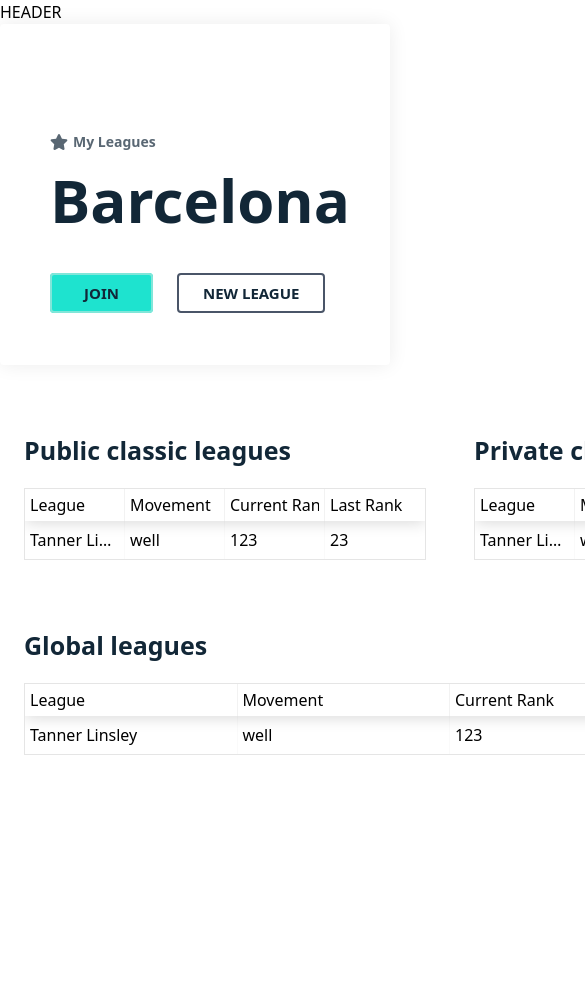
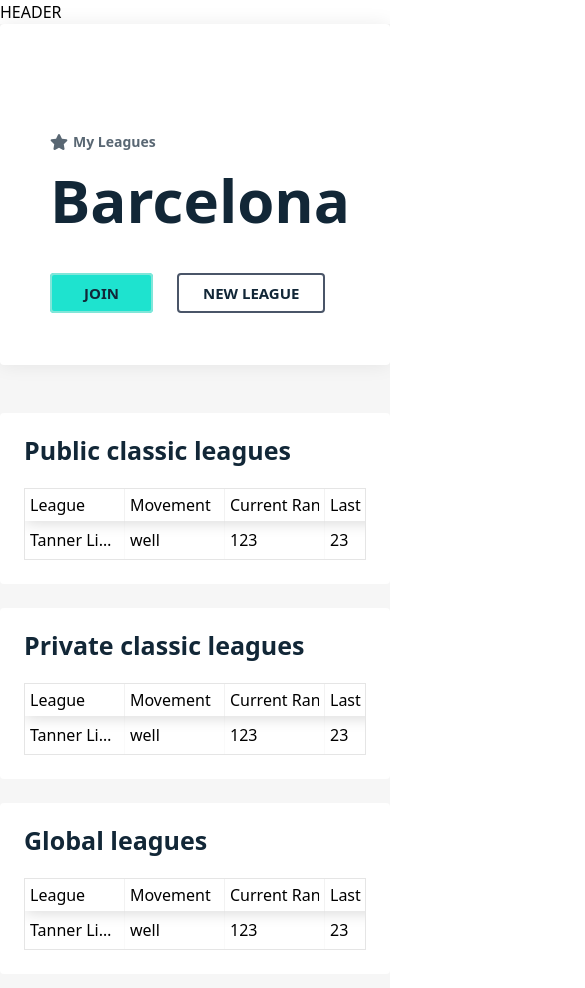
Before and after one commit to BinaryStudioAcademy/bsa-2019-fantasy, a React (Create React App) app in the folder client/: page /leagues in a window 390 px wide. Shown: the top 988 px of the page, 585 px wide, since content can reach past the window. Before the commit the page ends 844 px from the top, so only its background shows below. Built offline with nearby package versions, Linux system fonts and the light colour scheme.

Commit message:
fix league tables layout

```diff
--- a/client/src/components/Leagues/LeagueTables/styles.scss
+++ b/client/src/components/Leagues/LeagueTables/styles.scss
@@ -6,18 +6,24 @@
     }
 }
 
-.league-table[id="0"] {
+.league-table[id='0'] {
     grid-area: public;
-    border-top-left-radius: 0;
-    border-bottom-left-radius: 0
+
+    @media screen and (min-width: 1024px) {
+        border-top-left-radius: 0;
+        border-bottom-left-radius: 0;
+    }
 }
 
-.league-table[id="1"] {
+.league-table[id='1'] {
     grid-area: private;
-    border-top-right-radius: 0;
-    border-bottom-right-radius: 0
+
+    @media screen and (min-width: 1024px) {
+        border-top-right-radius: 0;
+        border-bottom-right-radius: 0;
+    }
 }
 
-.league-table[id="2"] {
+.league-table[id='2'] {
     grid-area: global;
 }
--- a/client/src/containers/Leagues/styles.scss
+++ b/client/src/containers/Leagues/styles.scss
@@ -1,8 +1,15 @@
 .leagues {
+    background-color: #f6f6f6;
+
     .tables {
         display: grid;
         grid-template: 'private public' 'global global';
         grid-template-columns: repeat(2, minmax(450px, 1fr));
+
+        @media screen and (max-width: 1023px) {
+            grid-template: 'private' 'public' 'global';
+            grid-template-columns: 100%;
+        }
     }
 }
 
```
